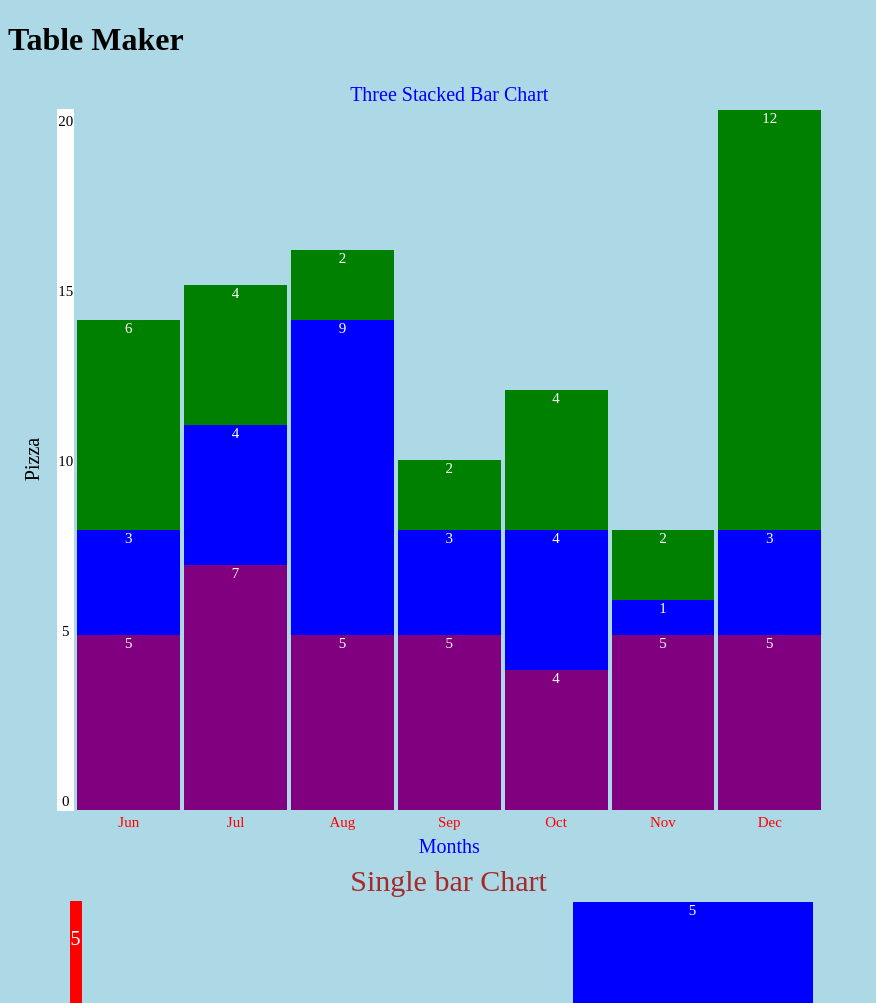
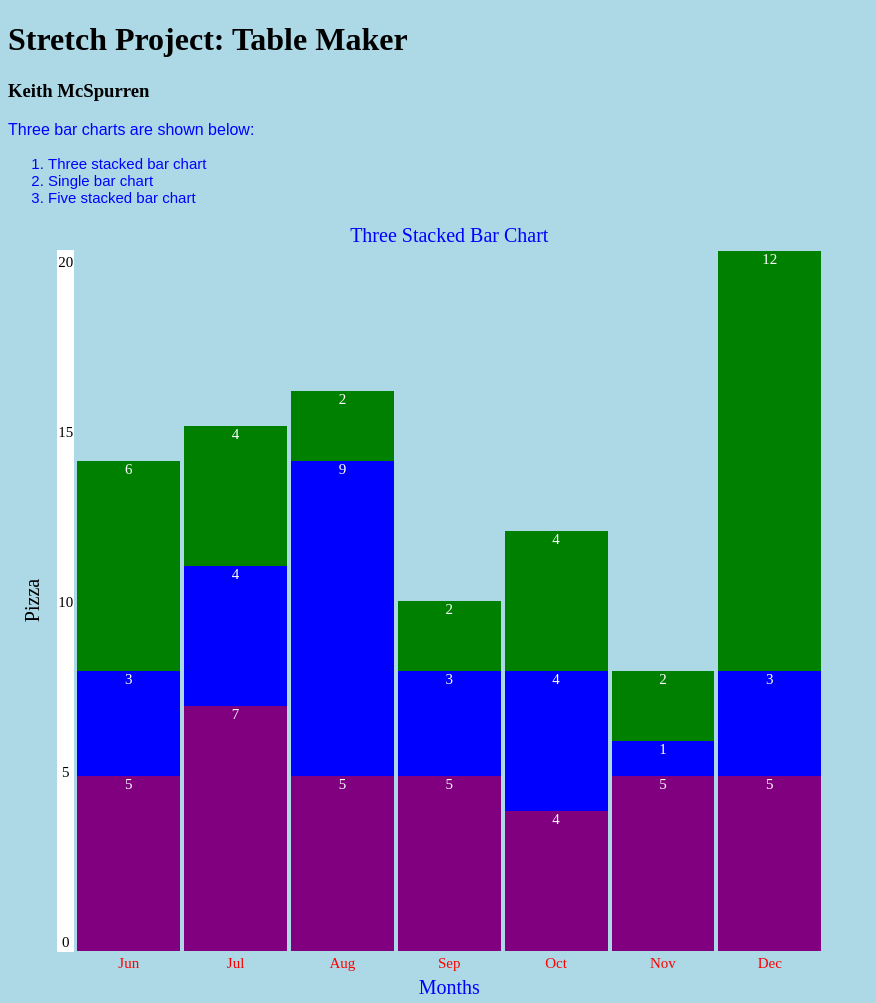
Before and after one commit to 67millwood/barcharts, a website: page index.html in a window 1280 px wide. Shown: the top 1003 px of the page, without its empty margins (0-876 px from the left). Drawn offline with nearby package versions, Linux system fonts and the light colour scheme.

Commit message:
added commentary on html page.  done.

```diff
--- a/index.html
+++ b/index.html
@@ -7,12 +7,27 @@
 </head>
 <body>
 
-<h1>Table Maker</h1>
+<h1>Stretch Project: Table Maker</h1>
+<h3>Keith McSpurren</h3>
+<p class="baseline">Three bar charts are shown below:</p>
+  <ol>
+    <li>Three stacked bar chart</li>
+    <li>Single bar chart</li>
+    <li>Five stacked bar chart</li>
+  </ol>
 
 
+<table id="threeStackedBar"> </table>
+<br>
+<br>
 
+<table id="oneStackedBar"> </table>
+<br>
+<br>
 
-
+<table id="fiveStackedBar"> </table>
+<br>
+<br>
 <script src="https://ajax.googleapis.com/ajax/libs/jquery/3.3.1/jquery.min.js"></script>
 
 <script src="mainfinal2rf.js"></script>
--- a/stylefinalrf.css
+++ b/stylefinalrf.css
@@ -22,3 +22,16 @@ body {
   transform: rotate(-90deg);
 
 }
+
+
+
+.baseline {
+  color: blue;
+  font-family: arial;
+}
+
+ol {
+  color: blue;
+  font-family: arial;
+  font-size: 15px;
+}
```
